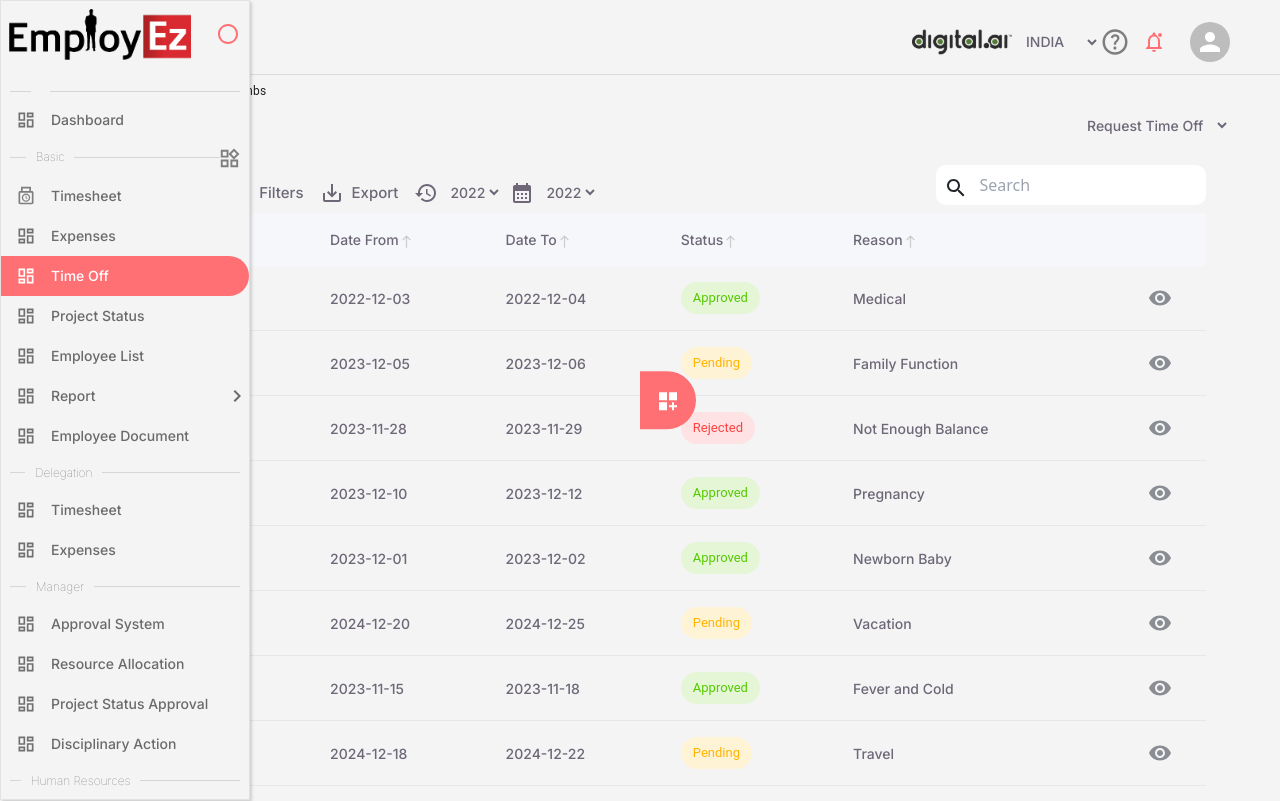
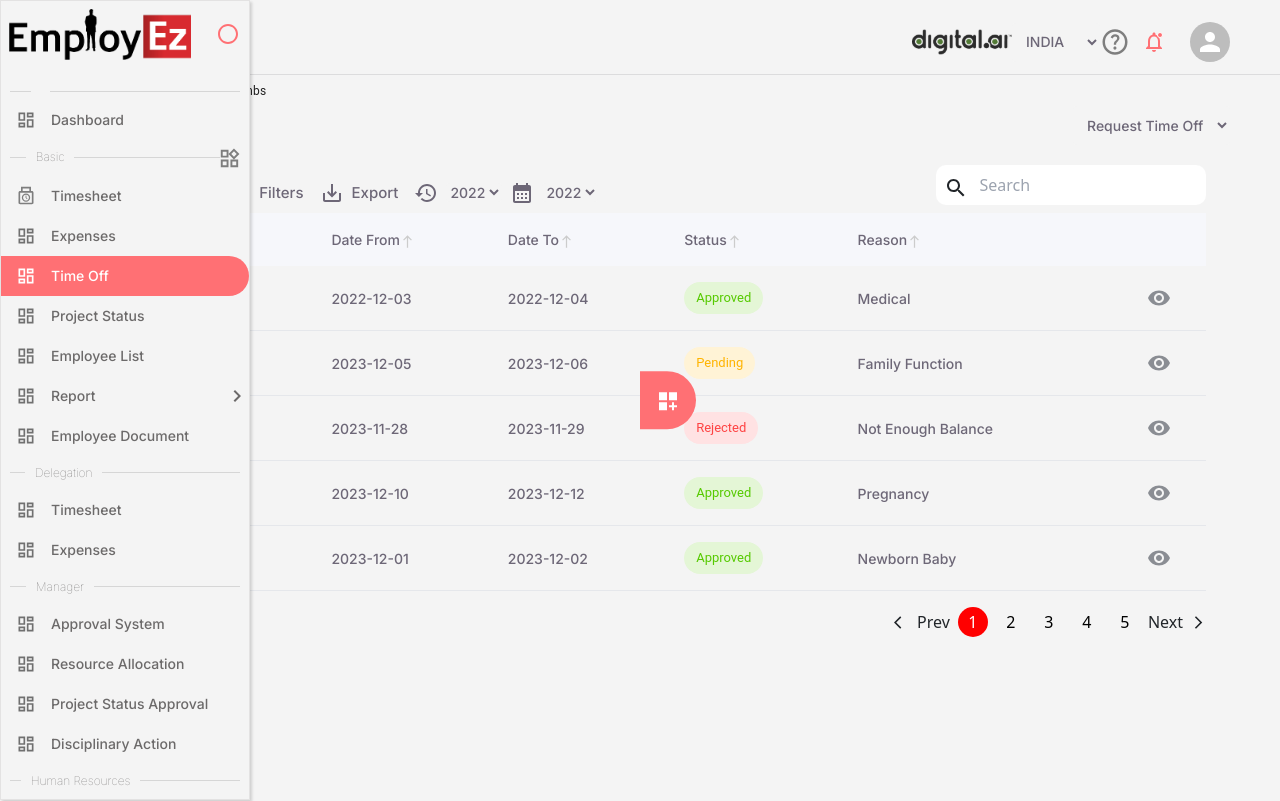
Before and after one commit to Praba31-1993/Employeez, a Next.js app: page /timeoff in a window 1280 px wide. Shown: the top 801 px of the page. Built offline with nearby package versions, Linux system fonts and the light colour scheme.

Commit message:
pagination

```diff
--- a/app/reusableComponent/JsonData.tsx
+++ b/app/reusableComponent/JsonData.tsx
@@ -2354,6 +2354,26 @@ export const rows = [
     reason: "Back Pain",
     action: "",
   },
+  {
+    employeeID: "SR407",
+    employeename: "Karthik",
+    date_from: "2023-12-02",
+    date_to: "2023-12-06",
+    time_off_type: "Annual Leave",
+    status: "Approved",
+    reason: "Vacation",
+    action: "",
+  },
+  {
+    employeeID: "SR408",
+    employeename: "Harini",
+    date_from: "2024-12-09",
+    date_to: "2024-12-11",
+    time_off_type: "Sick Leave",
+    status: "Approved",
+    reason: "Back Pain",
+    action: "",
+  },
 ];
 
 
--- /dev/null
+++ b/app/reusableComponent/paginationcomponent.tsx
@@ -0,0 +1,72 @@
+import ArrowBackIosIcon from "@mui/icons-material/ArrowBackIos";
+import ArrowForwardIosIcon from "@mui/icons-material/ArrowForwardIos";
+import "./stylessheetforreusablecomponent.css";
+interface PaginationProps {
+  data: any;
+  itemsPerPage: number;
+  currentPage: number;
+  goToPage: (page: number) => void;
+}
+
+function PaginationComponent({
+  data,
+  itemsPerPage,
+  currentPage,
+  goToPage,
+}: PaginationProps) {
+  const totalPages = Math.ceil(data?.length / itemsPerPage);
+
+  const goToPreviousPage = () => {
+    if (currentPage > 1) goToPage(currentPage - 1);
+  };
+
+  const goToNextPage = () => {
+    if (currentPage < totalPages) goToPage(currentPage + 1);
+  };
+
+  const gotoFirstPage = () => {
+    goToPage(1);
+  };
+
+  const gotoLastPage = () => {
+    goToPage(totalPages);
+  };
+
+  console.log("data", data.length);
+
+  return (
+    <div className="d-flex justify-content-between gap-2 align-items-center cursorpointer">
+      <ArrowBackIosIcon
+        onClick={gotoFirstPage}
+        sx={{ fontSize: "15px", cursor: "pointer" }}
+      />
+      <button onClick={goToPreviousPage} disabled={currentPage === 1}>
+        Prev
+      </button>
+      {[...Array(totalPages).keys()].map((pageNumber) => (
+        <button
+          key={pageNumber}
+          onClick={() => goToPage(pageNumber + 1)}
+          style={{
+            backgroundColor: currentPage === pageNumber + 1 ? "red" : "",
+            color: currentPage === pageNumber + 1 ? "white" : "black",
+            borderRadius: "50px",
+            height: "30px",
+            width: "30px",
+          }}
+        >
+          {pageNumber + 1}
+        </button>
+      ))}
+      <button onClick={goToNextPage} disabled={currentPage === totalPages}>
+        Next
+      </button>
+      <ArrowForwardIosIcon
+        onClick={gotoLastPage}
+        sx={{ fontSize: "15px", cursor: "pointer" }}
+      />
+    </div>
+  );
+}
+
+export default PaginationComponent;
--- a/app/reusableComponent/table/tablewithSort.tsx
+++ b/app/reusableComponent/table/tablewithSort.tsx
@@ -4,6 +4,7 @@ import SouthSharpIcon from "@mui/icons-material/SouthSharp";
 import RemoveRedEyeIcon from "@mui/icons-material/RemoveRedEye";
 import HighlightOffIcon from "@mui/icons-material/HighlightOff";
 import ClickableChips from "../chips";
+import PaginationComponent from "../paginationcomponent";
 
 interface Column {
   key: string;
--- a/app/timeoff/searchwithmenuitems.tsx
+++ b/app/timeoff/searchwithmenuitems.tsx
@@ -12,7 +12,12 @@ import SearchIcon from "@mui/icons-material/Search";
 import TableWithSort from "../reusableComponent/table/tablewithSort";
 import { Checkbox } from "@mui/material";
 import { rows, columns } from "../reusableComponent/JsonData";
-import { handleCSVExport, SearchLogic,handlePrint } from "../reusableComponent/commonlogic";
+import {
+  handleCSVExport,
+  SearchLogic,
+  handlePrint,
+} from "../reusableComponent/commonlogic";
+import PaginationComponent from "../reusableComponent/paginationcomponent";
 
 function Searchwithmenuitems() {
   const [ShowColumns, setShowColumns] = useState<boolean>(false);
@@ -23,7 +28,10 @@ function Searchwithmenuitems() {
   const [search, setSearch] = useState<string>("");
   const [allRows, setAllRows] = useState<any>(rows);
   const columnRef = useRef<HTMLDivElement>(null);
+  const [currentPage, setCurrentPage] = useState(1);
+  const itemsPerPage = 5;
   const headers = rows?.length > 0 ? Object.keys(rows?.[0]) : [];
+
 
   const handleChecked = (id: any) => {
     const updatedColumns = tableColumns.map((columnsList: any) => {
@@ -74,6 +82,20 @@ function Searchwithmenuitems() {
       setSearchList(columns);
     }
   }, [searchQuery, columns]);
+
+   // Calculate total pages
+   const totalPages = Math.ceil(tableRows.length / itemsPerPage);
+
+   // Get items for the current page
+   const currentItems = tableRows.slice(
+     (currentPage - 1) * itemsPerPage,
+     currentPage * itemsPerPage
+   );
+
+   // Handle page change
+   const goToPage = (page: number) => {
+     setCurrentPage(page);
+   };
 
   return (
     <>
@@ -150,11 +172,13 @@ function Searchwithmenuitems() {
                     <div
                       className="dropdown-menu px-1"
                       aria-labelledby="dropdownMenuLink"
-
                     >
-                      <p className="m-0"
-                      onClick={() => handleCSVExport(headers, rows)}
-                      >CSV File</p>
+                      <p
+                        className="m-0"
+                        onClick={() => handleCSVExport(headers, rows)}
+                      >
+                        CSV File
+                      </p>
                       {/* <p
                       onClick={() => handlePrint()}
                       >Print</p> */}
@@ -200,9 +224,17 @@ function Searchwithmenuitems() {
           <div className="col-12" id="printSection">
             <TableWithSort
               columns={tableColumns}
-              rows={tableRows}
+              rows={currentItems}
               dataforicons={false}
             />
+            <div className="d-flex justify-content-end my-3">
+              <PaginationComponent
+                 data={tableRows}  // Data is still the full array for pagination control
+                 itemsPerPage={itemsPerPage}
+                 currentPage={currentPage}
+                 goToPage={goToPage}
+              />
+            </div>
           </div>
         </div>
       </div>
```
